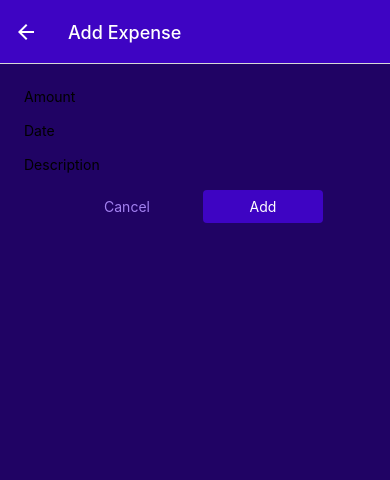
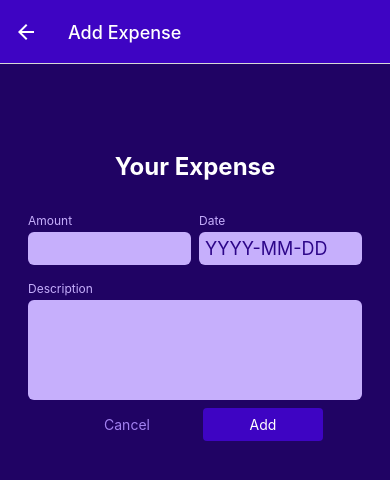
Before and after one commit to mamypoco/RN-expenseTracker, a React Native app: screen /ManageExpense in a window 390 px wide. Shown: the top 480 px of the page. Built offline with nearby package versions, Linux system fonts and the light colour scheme.

Commit message:
setting the form layout

```diff
--- a/components/ManageExpense/ExpenseForm.js
+++ b/components/ManageExpense/ExpenseForm.js
@@ -1,14 +1,61 @@
-import { View } from "react-native";
+import { View, StyleSheet, Text } from "react-native";
 import Input from "./Input";
 
 function ExpenseForm() {
+   function amountChangedHandler() {}
+
    return (
-      <View>
-         <Input label="Amount" />
-         <Input label="Date" />
-         <Input label="Description" />
+      <View style={styles.form}>
+         <Text style={styles.title}>Your Expense</Text>
+         <View style={styles.inputsRow}>
+            <Input
+               style={styles.rowInput}
+               label="Amount"
+               textInputConfig={{
+                  keyboardType: "decimal-pad",
+                  onChangeText: amountChangedHandler,
+               }}
+            />
+            <Input
+               style={styles.rowInput}
+               label="Date"
+               textInputConfig={{
+                  placeholder: "YYYY-MM-DD",
+                  maxLength: 10,
+                  onChangeText: () => {},
+               }}
+            />
+         </View>
+         <Input
+            label="Description"
+            textInputConfig={{
+               multiline: true,
+               // autoCapitalize: 'none'
+               // autoCorrect: false //default is ture
+            }}
+         />
       </View>
    );
 }
 
 export default ExpenseForm;
+
+const styles = StyleSheet.create({
+   form: {
+      marginTop: 40,
+   },
+   title: {
+      fontSize: 24,
+      fontWeight: "bold",
+      color: "white",
+      marginVertical: 24,
+      textAlign: "center",
+   },
+   inputsRow: {
+      flexDirection: "row",
+      justifyContent: "space-between",
+   },
+   rowInput: {
+      flex: 1,
+   },
+});
--- a/components/ManageExpense/Input.js
+++ b/components/ManageExpense/Input.js
@@ -1,12 +1,42 @@
-import { Text, View, TextInput } from "react-native";
+import { Text, View, TextInput, StyleSheet } from "react-native";
+import { GlobalStyles } from "../../constants/styles";
 
-function Input({ label, textInputConfig }) {
+function Input({ label, style, textInputConfig }) {
+   const inputStyles = [styles.input];
+
+   if (textInputConfig && textInputConfig.multiline) {
+      inputStyles.push(styles.inputMultiline);
+   }
+
    return (
-      <View>
-         <Text>{label}</Text>
-         <TextInput {...textInputConfig} />
+      <View style={[styles.inputContainer, style]}>
+         <Text style={styles.label}>{label}</Text>
+         <TextInput style={inputStyles} {...textInputConfig} />
       </View>
    );
 }
 
 export default Input;
+
+const styles = StyleSheet.create({
+   inputContainer: {
+      marginHorizontal: 4,
+      marginVertical: 8,
+   },
+   label: {
+      fontSize: 12,
+      color: GlobalStyles.colors.primary100,
+      marginBottom: 4,
+   },
+   input: {
+      backgroundColor: GlobalStyles.colors.primary100,
+      color: GlobalStyles.colors.primary700,
+      padding: 6,
+      borderRadius: 6,
+      fontSize: 18,
+   },
+   inputMultiline: {
+      minHeight: 100,
+      textAlignVertical: "top",
+   },
+});
```
